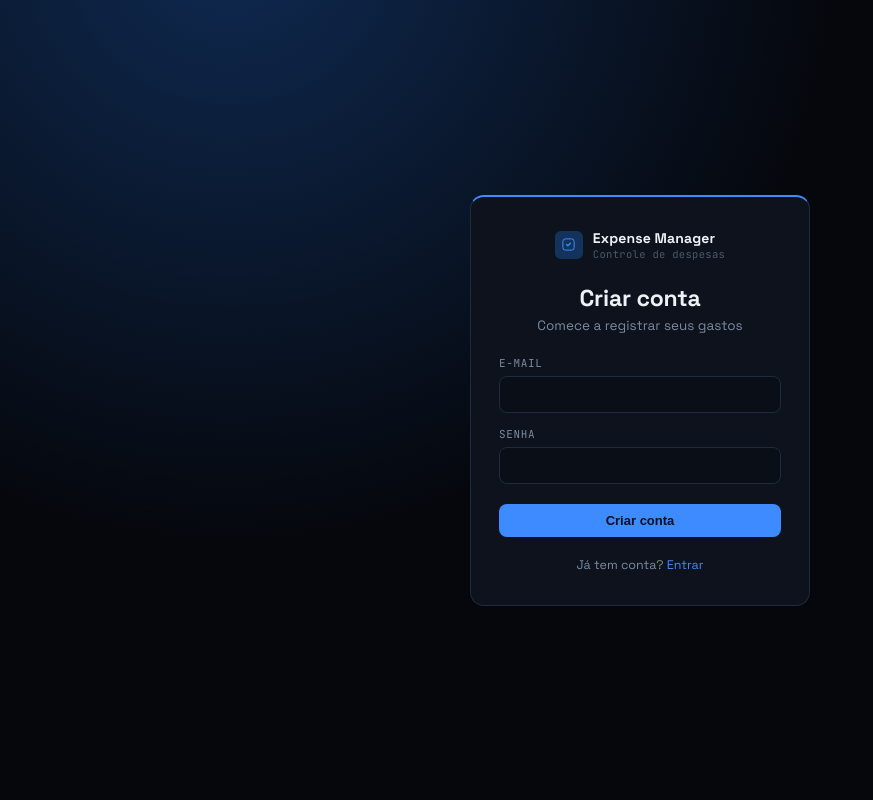
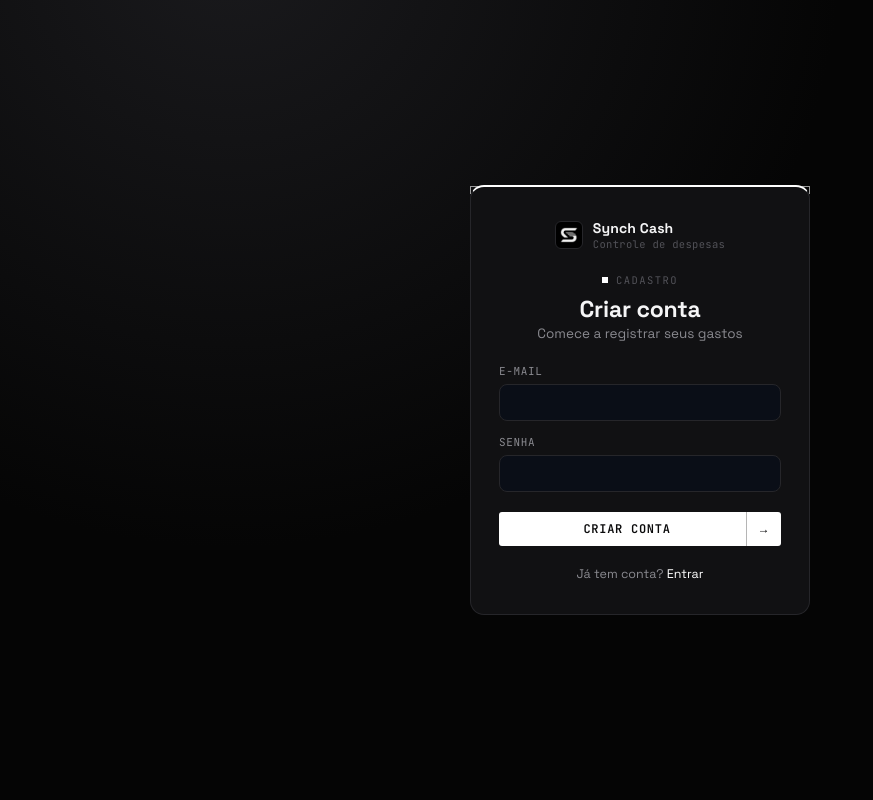
Before and after one commit to VictorCunha26/expense_tracker, a Flask app: page /cadastro in a window 1280 px wide. Shown: the whole page, without its empty margins (0-873 px from the left). Run offline with Flask 3, Linux system fonts and the light colour scheme.

Commit message:
atualização design

```diff
--- /dev/null
+++ b/referencia-design/linksReferencia.txt
@@ -0,0 +1 @@
+https://www.sharplink.com/
--- a/static/style.css
+++ b/static/style.css
@@ -1,27 +1,27 @@
 @import url('https://fonts.googleapis.com/css2?family=Space+Grotesk:wght@400;500;600;700&family=JetBrains+Mono:wght@400;500;600&display=swap');
 
 :root{
-    /* Antes era um tema verde (--green). Trocado por um tema azul,
-       com fundo mais profundo (leve gradiente) em vez de chapado --
-       segue a recomendacao do guia de estetica: "cores dominantes
-       com acentos fortes superam paletas timidas". */
-    --bg:#05070c;
-    --panel:#0d121c;
-    --panel-border:#1e2a3d;
-    --text:#eef2f7;
-    --muted:#7c8aa0;
-    --muted-2:#4d586b;
-    --blue:#3d8bff;
-    --blue-dark:#14335c;
+    /* Tema preto e branco -- sem matiz de cor, so escala de cinza.
+       O "acento" (--blue, nome mantido pra nao reescrever toda
+       referencia abaixo) agora e branco/quase-branco puro; o que
+       antes vinha da cor passa a vir de contraste e peso tipografico. */
+    --bg:#050505;
+    --panel:#111113;
+    --panel-border:#26262a;
+    --text:#f5f5f6;
+    --muted:#8a8a90;
+    --muted-2:#525258;
+    --blue:#ffffff;
+    --blue-dark:#1c1c20;
     --red:#ef5b5b;
     --sidebar-w:220px;
   }
   *{box-sizing:border-box;margin:0;padding:0;}
   body{
-    /* gradiente radial sutil no canto superior, em vez de um preto
-       chapado -- da profundidade sem virar decoracao */
+    /* gradiente radial sutil e neutro no canto superior, em vez de
+       um preto chapado -- da profundidade sem introduzir cor */
     background:
-      radial-gradient(circle at 18% -8%, #0f2a52 0%, transparent 45%),
+      radial-gradient(circle at 18% -8%, #1a1a1d 0%, transparent 45%),
       var(--bg);
     background-attachment:fixed;
     color:var(--text);
@@ -51,18 +51,24 @@
   .brand{display:flex;align-items:center;gap:10px;padding:0 6px;}
   .brand-icon{
     width:28px;height:28px;border-radius:6px;
-    background:var(--blue-dark);
+    background:#000;
+    border:1px solid var(--panel-border);
     display:flex;align-items:center;justify-content:center;
-    color:var(--blue);
     flex-shrink:0;
+    padding:4px;
   }
+  .brand-icon img{width:100%;height:100%;object-fit:contain;display:block;}
   .brand-text .name{
     font-weight:700;font-size:14px;color:var(--text);
     letter-spacing:.01em;
   }
   .brand-text .sub{font-size:10.5px;color:var(--muted-2);letter-spacing:.03em;}
 
-  .nav-label{font-size:10.5px;color:var(--muted-2);text-transform:uppercase;letter-spacing:.1em;padding:0 10px;margin-bottom:2px;}
+  .nav-label{
+    display:flex;align-items:center;gap:7px;
+    font-size:10.5px;color:var(--muted-2);text-transform:uppercase;letter-spacing:.1em;padding:0 10px;margin-bottom:2px;
+  }
+  .nav-label::before{content:"";width:5px;height:5px;background:var(--blue);flex-shrink:0;}
   .nav{display:flex;flex-direction:column;gap:2px;}
   .nav-item{
     display:flex;align-items:center;gap:10px;
@@ -92,8 +106,38 @@
   }
 
   .content{padding:28px 32px 60px;overflow-y:auto;}
-  h1{font-size:27px;font-weight:700;margin-bottom:4px;letter-spacing:-.01em;}
+
+  /* Rotulo pequeno com marcador quadrado -- "eyebrow" tecnico, no
+     estilo dos labels (OPERATIONS / EQUITY / TRANSPARENCY) da
+     referencia -- antecede o titulo principal da pagina. */
+  .eyebrow{
+    display:flex;align-items:center;gap:8px;
+    font-family:'JetBrains Mono', monospace;
+    font-size:10.5px;color:var(--muted-2);
+    text-transform:uppercase;letter-spacing:.14em;
+    margin-bottom:10px;
+  }
+  .eyebrow::before{content:"";width:6px;height:6px;background:var(--blue);flex-shrink:0;}
+
+  h1{font-size:30px;font-weight:700;margin-bottom:4px;letter-spacing:-.02em;line-height:1.05;}
   .subtitle{color:var(--muted);font-size:13.5px;margin-bottom:22px;}
+
+  /* Marcas de canto (corner ticks) -- o "L" azul fino no topo dos
+     paineis/cards, imitando as marcacoes de blueprint da referencia. */
+  .panel, .stat-card, .auth-card{position:relative;}
+  .panel::before, .panel::after,
+  .stat-card::before, .stat-card::after,
+  .auth-card::before, .auth-card::after{
+    content:"";
+    position:absolute;
+    top:-1px;
+    width:7px;height:7px;
+    border:1px solid var(--blue);
+    opacity:.6;
+    pointer-events:none;
+  }
+  .panel::before, .stat-card::before, .auth-card::before{left:-1px;border-right:none;border-bottom:none;}
+  .panel::after, .stat-card::after, .auth-card::after{right:-1px;border-left:none;border-bottom:none;}
 
   .stats-grid{
     display:grid;
@@ -158,24 +212,43 @@
   .num-arrow:hover::before{opacity:1;}
   .num-arrow.up:hover::before{border-bottom-color:var(--blue);}
   .num-arrow.down:hover::before{border-top-color:var(--blue);}
-  .btn-primary{
-    display:inline-flex;align-items:center;gap:6px;
-    background:var(--blue);
-    color:#04101f;
-    font-weight:600;
-    padding:9px 18px;border-radius:8px;
-    font-size:13px;border:none;cursor:pointer;
+  /* Botoes com "chip" de seta destacado -- imita o par
+     botao-texto + botao-seta quadrado da referencia, so que
+     resolvido num unico <button> via ::after pra nao mexer no HTML. */
+  .btn-primary, .btn-outline{
+    display:inline-flex;align-items:center;
+    position:relative;
+    font-family:'JetBrains Mono', monospace;
+    text-transform:uppercase;
+    letter-spacing:.06em;
+    padding:9px 44px 9px 18px;
+    border-radius:3px;
+    font-size:12px;cursor:pointer;
     margin-top:6px;
   }
+  .btn-primary::after, .btn-outline::after{
+    content:"→";
+    position:absolute;
+    right:0;top:0;bottom:0;
+    width:34px;
+    display:flex;align-items:center;justify-content:center;
+    font-family:'Space Grotesk', sans-serif;
+  }
+  .btn-primary{
+    background:var(--blue);
+    color:#0a0a0b;
+    font-weight:600;
+    border:none;
+  }
+  .btn-primary::after{border-left:1px solid rgba(10,10,11,.3);}
   .btn-primary:hover{opacity:.92;}
   .btn-outline{
     background:transparent;
     color:var(--muted);
     border:1px solid var(--panel-border);
-    padding:9px 18px;border-radius:8px;
-    font-size:13px;cursor:pointer;
-    margin-top:6px;
   }
+  .btn-outline::after{border-left:1px solid var(--panel-border);color:var(--blue);}
+  .btn-outline:hover{color:var(--text);border-color:var(--muted-2);}
   .btn-danger-ghost{
     background:transparent;
     border:1px solid #3a2323;
--- a/templates/cadastro.html
+++ b/templates/cadastro.html
@@ -3,7 +3,7 @@
 <head>
 <meta charset="UTF-8">
 <meta name="viewport" content="width=device-width, initial-scale=1.0">
-<title>Criar conta — Expense Manager</title>
+<title>Criar conta — Synch Cash</title>
 <link rel="stylesheet" href="{{ url_for('static', filename='style.css') }}">
 </head>
 <body class="auth-body">
@@ -11,14 +11,15 @@
     <div class="auth-card">
       <div class="brand" style="justify-content:center;margin-bottom:22px;">
         <div class="brand-icon">
-          <svg viewBox="0 0 24 24" fill="none" width="15" height="15"><path d="M9 12l2 2 4-4" stroke="currentColor" stroke-width="2" stroke-linecap="round" stroke-linejoin="round"/><rect x="3" y="3" width="18" height="18" rx="4" stroke="currentColor" stroke-width="1.6"/></svg>
+          <img src="{{ url_for('static', filename='logo.png') }}" alt="Synch Cash">
         </div>
         <div class="brand-text">
-          <div class="name">Expense Manager</div>
+          <div class="name">Synch Cash</div>
           <div class="sub">Controle de despesas</div>
         </div>
       </div>
 
+      <div class="eyebrow" style="justify-content:center;">Cadastro</div>
       <h1 class="auth-title">Criar conta</h1>
       <div class="subtitle" style="text-align:center;margin-bottom:22px;">Comece a registrar seus gastos</div>
 
```
Also changed, not shown: other parts of static/style.css (+41 -2 lines), templates/index.html (+23 -10 lines), templates/login.html (+4 -3 lines), images/WhatsApp Image 2026-08-18 at 13.44.08.jpeg (added), static/logo.png (added), 1 other file.
